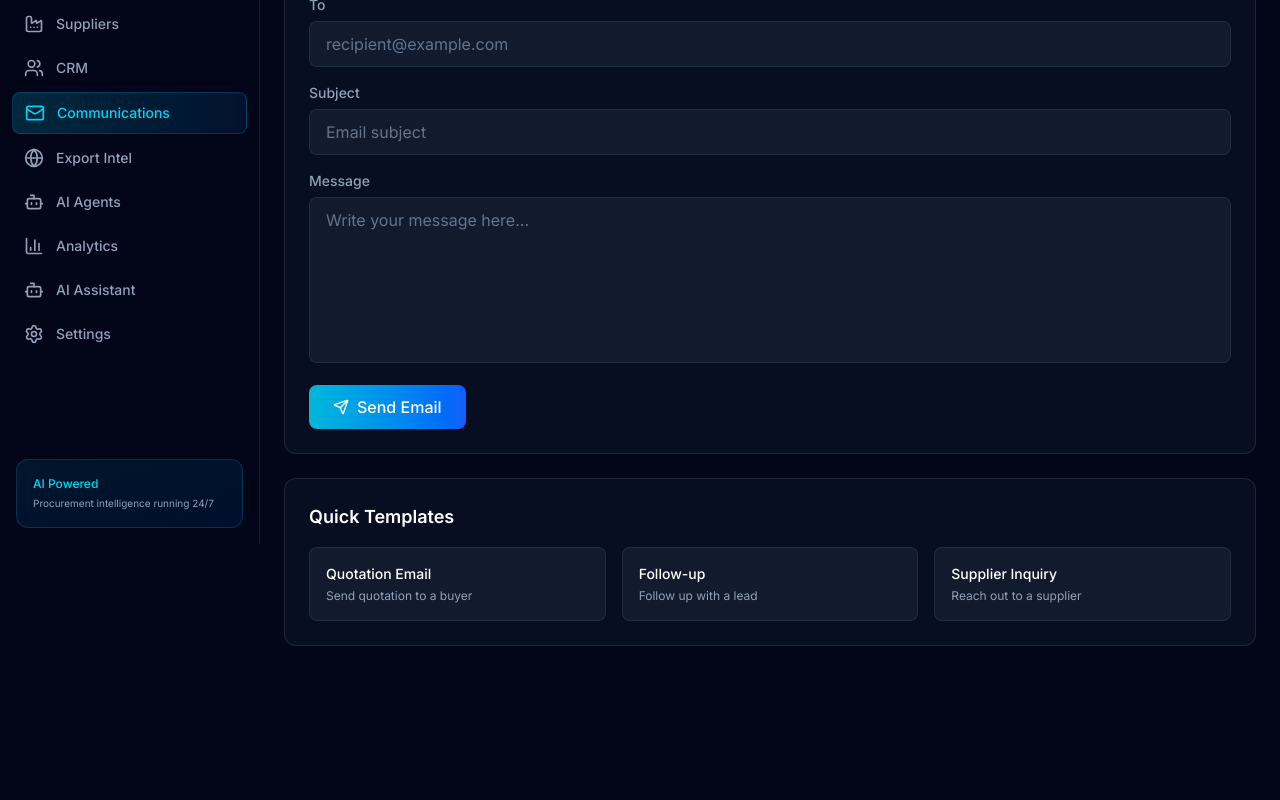
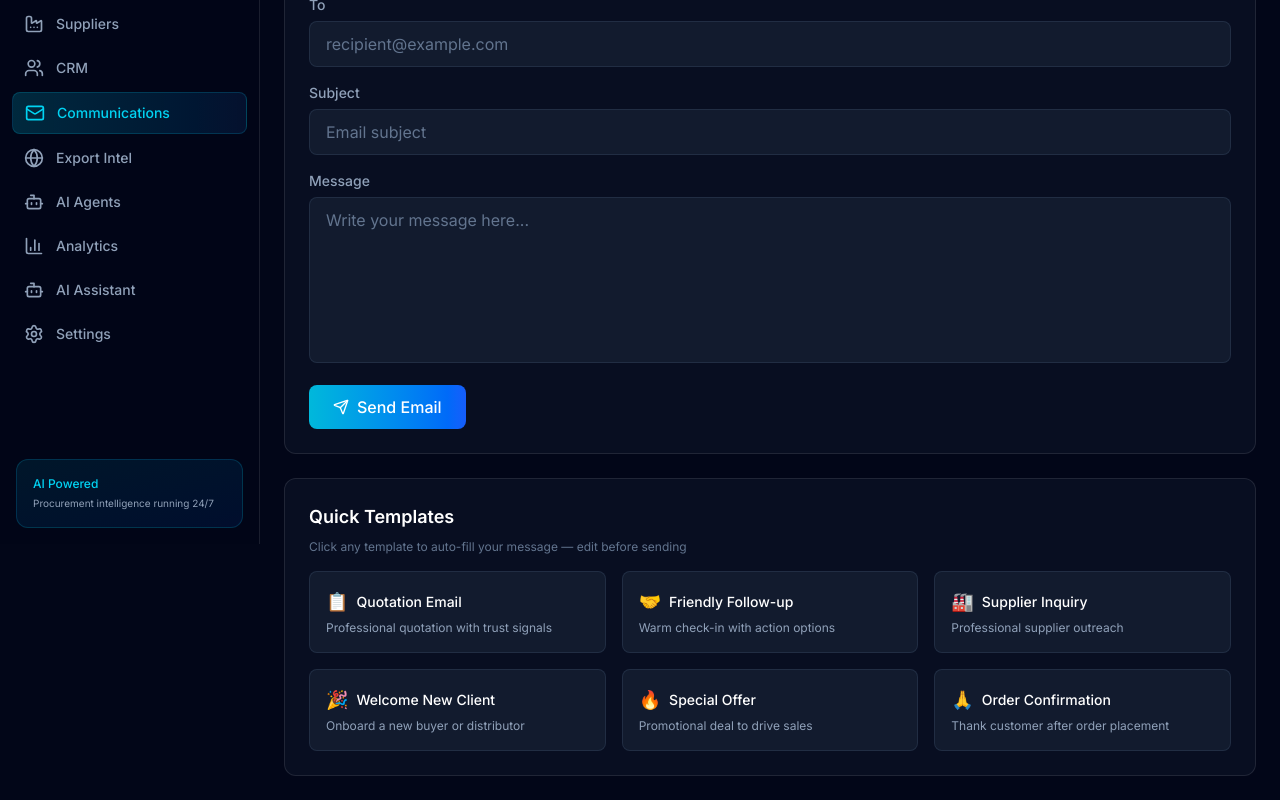
Before and after one commit to Anshul000001/UpaHealth, a Next.js app: page /dashboard/communications in a window 1280 px wide. Shown: the part 256-1056 px from the top of the page. Before the commit the page ends 926 px from the top, so only its background shows below. Built offline with nearby package versions, Linux system fonts and the light colour scheme; no server answers; sample sign-in values are in the browser's storage.

Commit message:
feat: add 6 attractive email templates to Communications page

```diff
--- a/src/app/dashboard/communications/page.tsx
+++ b/src/app/dashboard/communications/page.tsx
@@ -175,39 +175,91 @@ export default function CommunicationsPage() {
 
       {/* Quick Templates */}
       <div className="rounded-xl bg-slate-900/50 border border-white/10 p-6">
-        <h2 className="text-lg font-semibold text-white mb-4">Quick Templates</h2>
-        <div className="grid grid-cols-1 md:grid-cols-3 gap-4">
+        <h2 className="text-lg font-semibold text-white mb-2">Quick Templates</h2>
+        <p className="text-xs text-slate-500 mb-4">Click any template to auto-fill your message — edit before sending</p>
+        <div className="grid grid-cols-1 md:grid-cols-2 lg:grid-cols-3 gap-4">
           <button
             onClick={() => {
-              setSubject("Quotation from UpaHealth Supplies");
-              setMessage("Dear Customer,\n\nThank you for your interest in our products. Please find the attached quotation for your review.\n\nIf you have any questions, please don't hesitate to reach out.\n\nBest regards,\nUpaHealth Supplies Team");
+              setSubject("Your Quotation from UpaHealth Supplies 📋");
+              setMessage("Dear Customer,\n\nThank you for choosing UpaHealth Supplies — your trusted partner in quality healthcare products.\n\nPlease find the attached quotation prepared exclusively for you. We've ensured competitive pricing with the best quality products available.\n\n✅ Competitive pricing\n✅ WHO-GMP & ISO certified products\n✅ Fast delivery across India & exports\n\nThis quotation is valid for 15 days. Feel free to reach out if you need any modifications.\n\nLooking forward to serving you!\n\nWarm regards,\nUpaHealth Supplies Team\n📞 Contact us anytime");
             }}
-            className="p-4 rounded-lg bg-slate-800/50 border border-slate-700/50 text-left hover:border-cyan-500/30 hover:bg-slate-800 transition-all"
+            className="p-4 rounded-lg bg-slate-800/50 border border-slate-700/50 text-left hover:border-cyan-500/30 hover:bg-slate-800 transition-all group"
           >
-            <p className="text-sm font-medium text-white">Quotation Email</p>
-            <p className="text-xs text-slate-400 mt-1">Send quotation to a buyer</p>
+            <div className="flex items-center gap-2 mb-1">
+              <span className="text-lg">📋</span>
+              <p className="text-sm font-medium text-white group-hover:text-cyan-300 transition-colors">Quotation Email</p>
+            </div>
+            <p className="text-xs text-slate-400 mt-1">Professional quotation with trust signals</p>
           </button>
 
           <button
             onClick={() => {
-              setSubject("Following up — UpaHealth Supplies");
-              setMessage("Dear Customer,\n\nI wanted to follow up regarding our previous conversation. We'd love to assist you with your medical supply requirements.\n\nPlease let us know if you'd like to discuss further or need an updated quotation.\n\nBest regards,\nUpaHealth Supplies Team");
+              setSubject("Quick Follow-up — Still interested? 🤝");
+              setMessage("Hi there,\n\nJust checking in! We spoke recently about your medical supply requirements and I wanted to make sure you have everything you need.\n\nHere's what we can help with:\n🏥 Surgical consumables & disposables\n💊 Pharmaceutical products\n🔬 Diagnostic equipment & supplies\n🌍 Export-ready with all certifications\n\nWould you like me to:\n• Send an updated quotation?\n• Schedule a quick call to discuss?\n• Share our latest product catalog?\n\nWe're here to make procurement easy for you.\n\nBest regards,\nUpaHealth Supplies Team");
             }}
-            className="p-4 rounded-lg bg-slate-800/50 border border-slate-700/50 text-left hover:border-cyan-500/30 hover:bg-slate-800 transition-all"
+            className="p-4 rounded-lg bg-slate-800/50 border border-slate-700/50 text-left hover:border-cyan-500/30 hover:bg-slate-800 transition-all group"
           >
-            <p className="text-sm font-medium text-white">Follow-up</p>
-            <p className="text-xs text-slate-400 mt-1">Follow up with a lead</p>
+            <div className="flex items-center gap-2 mb-1">
+              <span className="text-lg">🤝</span>
+              <p className="text-sm font-medium text-white group-hover:text-cyan-300 transition-colors">Friendly Follow-up</p>
+            </div>
+            <p className="text-xs text-slate-400 mt-1">Warm check-in with action options</p>
           </button>
 
           <button
             onClick={() => {
               setSubject("Product Inquiry — UpaHealth Supplies");
-              setMessage("Dear Supplier,\n\nWe are interested in your products and would like to request pricing and availability information.\n\nPlease share your latest catalog and MOQ details.\n\nBest regards,\nUpaHealth Supplies Team");
+              setMessage("Dear Supplier,\n\nGreetings from UpaHealth Supplies!\n\nWe are a growing healthcare procurement company based in India, serving hospitals, distributors, and government institutions.\n\nWe are interested in your product range and would like to explore a business partnership.\n\nCould you please share:\n📦 Your latest product catalog\n💰 Wholesale/distributor pricing\n📋 MOQ and lead time details\n📜 Available certifications (ISO, CE, WHO-GMP)\n\nWe look forward to building a long-term relationship.\n\nBest regards,\nUpaHealth Supplies Team\nwww.upahealthsupplies.com");
             }}
-            className="p-4 rounded-lg bg-slate-800/50 border border-slate-700/50 text-left hover:border-cyan-500/30 hover:bg-slate-800 transition-all"
+            className="p-4 rounded-lg bg-slate-800/50 border border-slate-700/50 text-left hover:border-cyan-500/30 hover:bg-slate-800 transition-all group"
           >
-            <p className="text-sm font-medium text-white">Supplier Inquiry</p>
-            <p className="text-xs text-slate-400 mt-1">Reach out to a supplier</p>
+            <div className="flex items-center gap-2 mb-1">
+              <span className="text-lg">🏭</span>
+              <p className="text-sm font-medium text-white group-hover:text-cyan-300 transition-colors">Supplier Inquiry</p>
+            </div>
+            <p className="text-xs text-slate-400 mt-1">Professional supplier outreach</p>
+          </button>
+
+          <button
+            onClick={() => {
+              setSubject("Welcome to UpaHealth Supplies! 🎉");
+              setMessage("Dear Partner,\n\nWelcome aboard! We're thrilled to have you as part of the UpaHealth family.\n\nHere's what you can expect from us:\n\n🌟 Premium Quality — All products are WHO-GMP, ISO 13485 & CE certified\n⚡ Fast Turnaround — Orders processed within 24-48 hours\n💰 Best Pricing — Direct from manufacturers, no middlemen\n🌍 Global Reach — We export to 15+ countries\n📞 Dedicated Support — Your personal account manager is just a call away\n\nTo get started, simply reply to this email with your requirements or browse our catalog at www.upahealthsupplies.com\n\nWe're excited to serve you!\n\nCheers,\nUpaHealth Supplies Team");
+            }}
+            className="p-4 rounded-lg bg-slate-800/50 border border-slate-700/50 text-left hover:border-cyan-500/30 hover:bg-slate-800 transition-all group"
+          >
+            <div className="flex items-center gap-2 mb-1">
+              <span className="text-lg">🎉</span>
+              <p className="text-sm font-medium text-white group-hover:text-cyan-300 transition-colors">Welcome New Client</p>
+            </div>
+            <p className="text-xs text-slate-400 mt-1">Onboard a new buyer or distributor</p>
+          </button>
+
+          <button
+            onClick={() => {
+              setSubject("Exclusive Offer — Limited Time Only! 🔥");
+              setMessage("Dear Valued Customer,\n\nWe have an exclusive offer just for you!\n\n🔥 SPECIAL DEAL 🔥\n\n• Up to 15% OFF on bulk orders (50+ units)\n• FREE shipping on orders above ₹50,000\n• Extra 5% discount for repeat customers\n• Priority delivery within 3-5 business days\n\n📦 Top Categories on Offer:\n- Surgical gloves & masks\n- Syringes & IV sets\n- Diagnostic kits\n- Hospital furniture & equipment\n\n⏰ Offer valid till end of this month — don't miss out!\n\nReply to this email or call us to place your order today.\n\nBest regards,\nUpaHealth Supplies Team\nYour Path to Wellness 💚");
+            }}
+            className="p-4 rounded-lg bg-slate-800/50 border border-slate-700/50 text-left hover:border-cyan-500/30 hover:bg-slate-800 transition-all group"
+          >
+            <div className="flex items-center gap-2 mb-1">
+              <span className="text-lg">🔥</span>
+              <p className="text-sm font-medium text-white group-hover:text-cyan-300 transition-colors">Special Offer</p>
+            </div>
+            <p className="text-xs text-slate-400 mt-1">Promotional deal to drive sales</p>
+          </button>
+
+          <button
+            onClick={() => {
+              setSubject("Thank You for Your Order! 🙏");
+              setMessage("Dear Customer,\n\nThank you for your recent order with UpaHealth Supplies! 🎊\n\nYour order has been confirmed and is being processed. Here's what happens next:\n\n1️⃣ Order Confirmation — Done ✅\n2️⃣ Quality Check — In progress\n3️⃣ Packaging & Dispatch — Within 24-48 hours\n4️⃣ Delivery — Estimated 3-7 business days\n\nYou'll receive tracking details once your order is shipped.\n\n💡 Pro Tip: Save 10% on your next order by referring a hospital or clinic to us!\n\nIf you have any questions about your order, simply reply to this email.\n\nThank you for trusting UpaHealth Supplies!\n\nWith gratitude,\nUpaHealth Supplies Team\nwww.upahealthsupplies.com");
+            }}
+            className="p-4 rounded-lg bg-slate-800/50 border border-slate-700/50 text-left hover:border-cyan-500/30 hover:bg-slate-800 transition-all group"
+          >
+            <div className="flex items-center gap-2 mb-1">
+              <span className="text-lg">🙏</span>
+              <p className="text-sm font-medium text-white group-hover:text-cyan-300 transition-colors">Order Confirmation</p>
+            </div>
+            <p className="text-xs text-slate-400 mt-1">Thank customer after order placement</p>
           </button>
         </div>
       </div>
```
